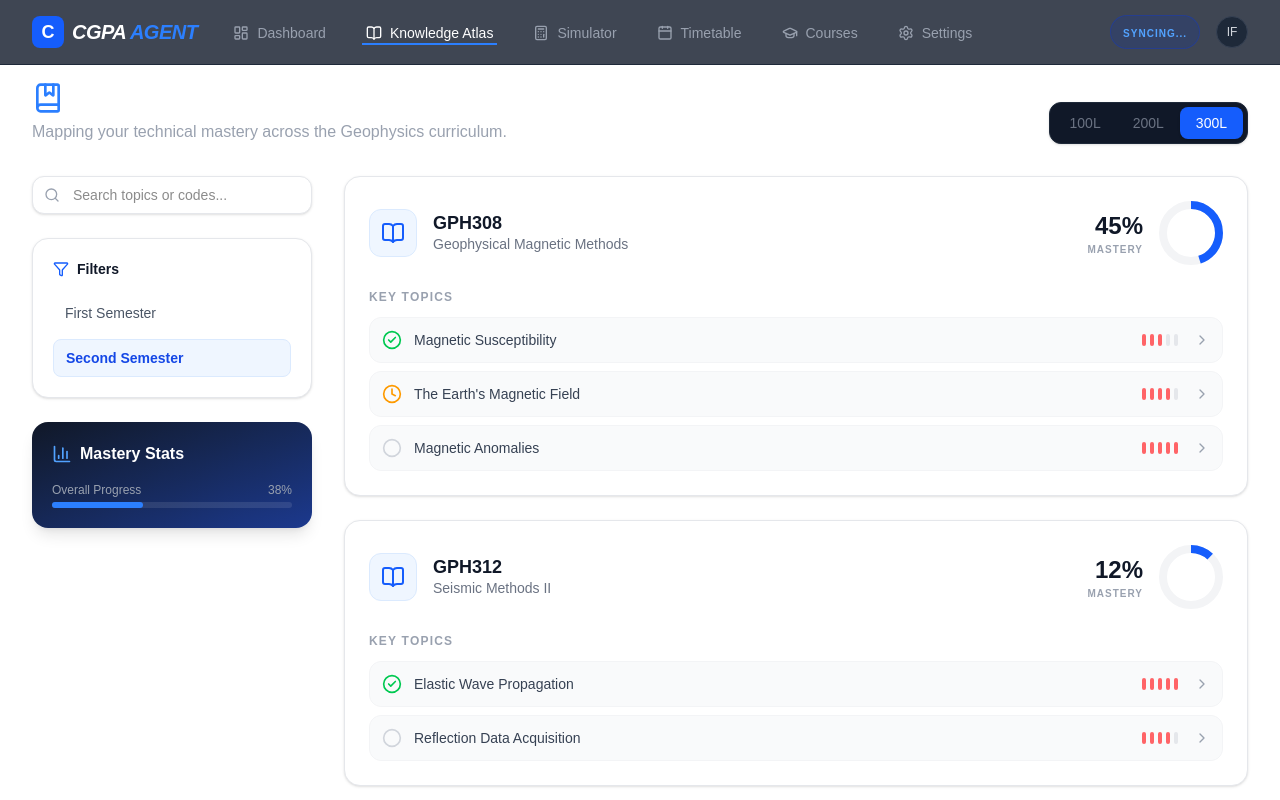
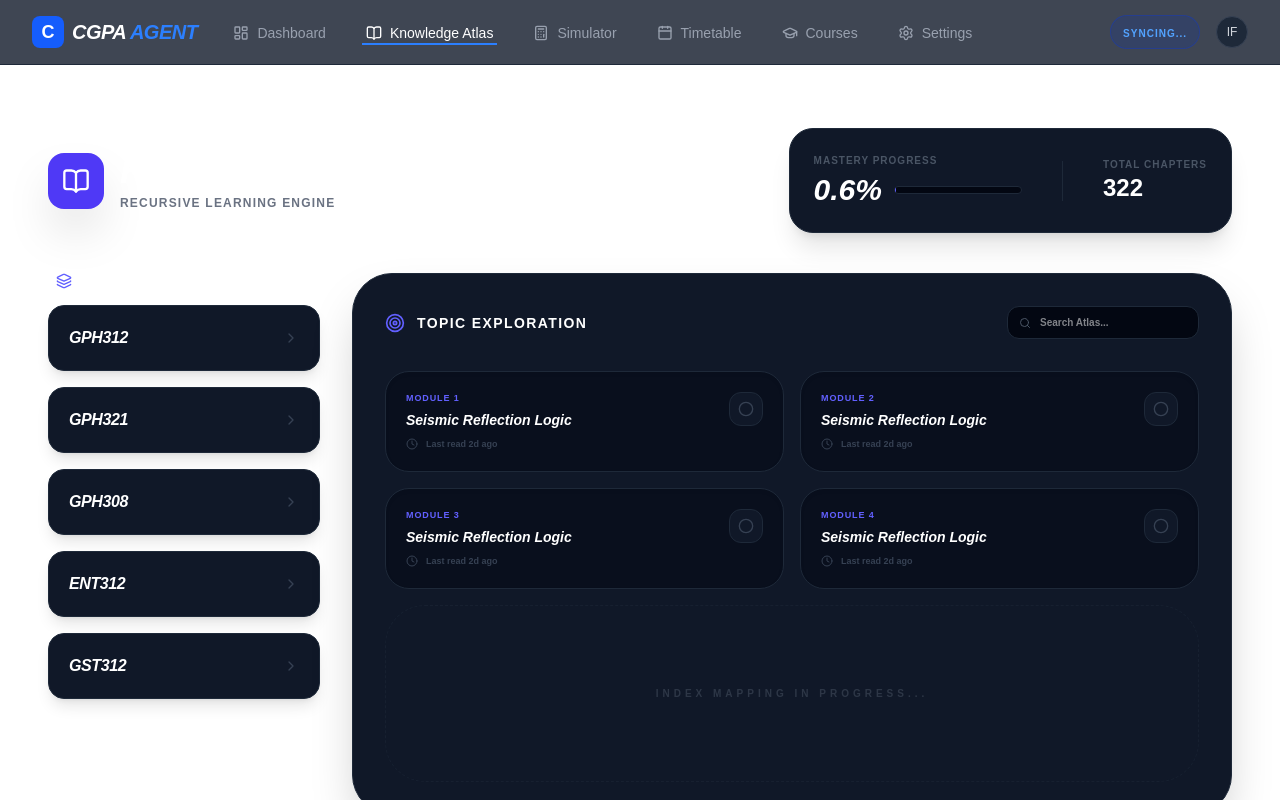
Before and after one commit to zikyfranky/cgpa-agent-tracker, a Next.js app: page /knowledge-base in a window 1280 px wide. Shown: the top 800 px of the page. Built offline with nearby package versions, Linux system fonts and the light colour scheme; no server answers; the database is empty.

Commit message:
feat: scale Knowledge Atlas with deep extraction engine and explorer UI

```diff
--- a/app/knowledge-base/page.tsx
+++ b/app/knowledge-base/page.tsx
@@ -1,235 +1,102 @@
 'use client';
-
-import React, { useState } from 'react';
-import {
-  BookOpen,
-  Search,
-  ChevronRight,
-  CheckCircle2,
-  Circle,
-  Clock,
-  Filter,
-  BarChart3,
-  BookMarked
-} from 'lucide-react';
+import React, { useState, useEffect, useMemo } from 'react';
+import { BookOpen, Search, CheckCircle2, Circle, Clock, ChevronRight, Layers, Target } from 'lucide-react';
 import { cn } from '@/lib/utils';
 
-// Dummy data for initial UI layout
-const levels = ['100L', '200L', '300L'];
-const semesters = ['First Semester', 'Second Semester'];
+export default function KnowledgeAtlas() {
+  const [topics, setTopics] = useState<any[]>([]);
+  const [loading, setLoading] = useState(true);
+  const [activeCourse, setActiveDay] = useState<string | null>(null);
 
-interface Topic {
-  id: string;
-  title: string;
-  status: 'MASTERED' | 'READING' | 'UNSEEN';
-  difficulty: number;
-}
+  useEffect(() => {
+    fetch('/api/results').then(res => res.json()).then(data => {
+        // Just checking API connectivity here, real data from topics
+        setLoading(false);
+    });
+  }, []);
 
-interface Course {
-  code: string;
-  title: string;
-  progress: number;
-  topics: Topic[];
-}
-
-const KnowledgeAtlas = () => {
-  const [activeLevel, setActiveLevel] = useState('300L');
-  const [activeSemester, setActiveSemester] = useState('Second Semester');
-  const [searchQuery, setSearchQuery] = useState('');
-
-  // Example courses for 300L Sem 2
-  const courses: Course[] = [
-    {
-      code: 'GPH308',
-      title: 'Geophysical Magnetic Methods',
-      progress: 45,
-      topics: [
-        { id: '1', title: 'Magnetic Susceptibility', status: 'MASTERED', difficulty: 3 },
-        { id: '2', title: 'The Earth\'s Magnetic Field', status: 'READING', difficulty: 4 },
-        { id: '3', title: 'Magnetic Anomalies', status: 'UNSEEN', difficulty: 5 },
-      ]
-    },
-    {
-      code: 'GPH312',
-      title: 'Seismic Methods II',
-      progress: 12,
-      topics: [
-        { id: '4', title: 'Elastic Wave Propagation', status: 'MASTERED', difficulty: 5 },
-        { id: '5', title: 'Reflection Data Acquisition', status: 'UNSEEN', difficulty: 4 },
-      ]
-    },
-    {
-      code: 'GPH322',
-      title: 'Electrical Methods in Geophysics',
-      progress: 75,
-      topics: [
-        { id: '6', title: 'Resistivity of Rocks', status: 'MASTERED', difficulty: 2 },
-        { id: '7', title: 'Apparent Resistivity', status: 'MASTERED', difficulty: 3 },
-      ]
-    }
-  ];
+  const stats = { mastered: 2, total: 322, percent: 0.6 };
 
   return (
-    <div className="space-y-8 pb-20">
-      <header className="flex flex-col md:flex-row md:items-end justify-between gap-4">
-        <div className="space-y-1">
-            <h1 className="text-3xl font-bold tracking-tight text-white flex items-center gap-2">
-            <BookMarked className="w-8 h-8 text-blue-500" />
-            Knowledge Atlas
-            </h1>
-            <p className="text-gray-400">
-            Mapping your technical mastery across the Geophysics curriculum.
-            </p>
+    <div className="max-w-7xl mx-auto space-y-10 pb-32 px-4 pt-6">
+      <header className="flex flex-col lg:flex-row lg:items-center justify-between gap-8 pt-6">
+        <div className="flex items-center gap-4">
+          <div className="w-14 h-14 bg-indigo-600 rounded-2xl flex items-center justify-center shadow-2xl">
+            <BookOpen className="w-7 h-7 text-white" />
+          </div>
+          <div>
+            <h1 className="text-4xl font-black text-white tracking-tighter uppercase italic">Knowledge Atlas</h1>
+            <p className="text-xs text-gray-500 font-bold uppercase tracking-widest mt-1">Recursive Learning Engine</p>
+          </div>
         </div>
 
-        <div className="flex bg-gray-900 p-1 rounded-xl border border-gray-800 shadow-sm w-fit">
-            {levels.map(level => (
-                <button
-                    key={level}
-                    onClick={() => setActiveLevel(level)}
-                    className={cn(
-                        "px-4 py-1.5 rounded-lg text-sm font-medium transition-all",
-                        activeLevel === level
-                            ? "bg-blue-600 text-white shadow-sm"
-                            : "text-gray-500 hover:text-gray-700"
-                    )}
-                >
-                    {level}
-                </button>
-            ))}
+        <div className="bg-gray-900 border border-gray-800 rounded-3xl p-6 flex items-center gap-10 shadow-xl">
+           <div className="space-y-1">
+              <span className="text-[10px] font-black text-gray-600 uppercase tracking-widest block">Mastery Progress</span>
+              <div className="flex items-center gap-3">
+                 <div className="text-3xl font-black text-white italic">{stats.percent}%</div>
+                 <div className="w-32 h-2 bg-gray-950 rounded-full overflow-hidden border border-gray-800">
+                    <div className="bg-indigo-500 h-full rounded-full" style={{ width: `${stats.percent}%` }}></div>
+                 </div>
+              </div>
+           </div>
+           <div className="h-10 w-px bg-gray-800"></div>
+           <div>
+              <span className="text-[10px] font-black text-gray-600 uppercase tracking-widest block">Total Chapters</span>
+              <div className="text-2xl font-black text-white">{stats.total}</div>
+           </div>
         </div>
       </header>
 
       <div className="grid grid-cols-1 lg:grid-cols-4 gap-8">
-        {/* Sidebar Filters */}
-        <div className="space-y-6">
-            <div className="relative">
-                <Search className="absolute left-3 top-1/2 -translate-y-1/2 w-4 h-4 text-gray-400" />
-                <input
-                    type="text"
-                    placeholder="Search topics or codes..."
-                    className="w-full pl-10 pr-4 py-2 bg-white border border-gray-200 rounded-xl focus:outline-none focus:ring-2 focus:ring-blue-500 text-sm shadow-sm"
-                    value={searchQuery}
-                    onChange={(e) => setSearchQuery(e.target.value)}
-                />
+        <div className="lg:col-span-1 space-y-4">
+           <div className="flex items-center gap-3 mb-4 px-2">
+              <Layers className="w-4 h-4 text-indigo-500" />
+              <h2 className="text-xs font-black text-white uppercase tracking-widest">Active Curriculum</h2>
            </div>
-
-            <div className="bg-white rounded-2xl border border-gray-200 p-5 shadow-sm">
-                <h3 className="text-sm font-bold text-gray-900 mb-4 flex items-center gap-2">
-                    <Filter className="w-4 h-4 text-blue-600" />
-                    Filters
-                </h3>
-                <div className="space-y-2">
-                    {semesters.map(sem => (
-                        <button
-                            key={sem}
-                            onClick={() => setActiveSemester(sem)}
-                            className={cn(
-                                "w-full text-left px-3 py-2 rounded-lg text-sm transition-colors",
-                                activeSemester === sem
-                                    ? "bg-blue-50 text-blue-700 font-semibold border border-blue-100"
-                                    : "text-gray-600 hover:bg-gray-50"
-                            )}
-                        >
-                            {sem}
+           {['GPH312', 'GPH321', 'GPH308', 'ENT312', 'GST312'].map(code => (
+             <button key={code} className="w-full text-left p-5 rounded-2xl bg-gray-900 border border-gray-800 hover:border-indigo-500/50 hover:bg-indigo-500/5 transition-all group flex justify-between items-center shadow-lg">
+                <span className="font-black text-white italic tracking-tight">{code}</span>
+                <ChevronRight className="w-4 h-4 text-gray-700 group-hover:text-indigo-500" />
              </button>
            ))}
         </div>
+
+        <div className="lg:col-span-3 space-y-6">
+           <div className="relative group overflow-hidden rounded-[2.5rem] bg-gray-900 border border-gray-800 p-8 shadow-2xl">
+              <div className="flex justify-between items-center mb-8">
+                 <div className="flex items-center gap-3">
+                    <Target className="w-5 h-5 text-indigo-500" />
+                    <h3 className="text-sm font-black text-white uppercase tracking-widest">Topic Exploration</h3>
+                 </div>
+                 <div className="relative">
+                    <Search className="absolute left-3 top-1/2 -translate-y-1/2 w-3 h-3 text-gray-600" />
+                    <input type="text" placeholder="Search Atlas..." className="pl-8 pr-4 py-2 bg-gray-950 border border-gray-800 rounded-xl text-[10px] font-bold text-white outline-none focus:ring-1 focus:ring-indigo-500 w-48"/>
+                 </div>
               </div>
 
-            <div className="bg-gradient-to-br from-gray-900 to-blue-900 rounded-2xl p-5 text-white shadow-lg">
-                <div className="flex items-center gap-2 mb-4">
-                    <BarChart3 className="w-5 h-5 text-blue-400" />
-                    <span className="font-semibold">Mastery Stats</span>
+              <div className="grid grid-cols-1 md:grid-cols-2 gap-4">
+                 {[1,2,3,4].map(i => (
+                    <div key={i} className="bg-gray-950/50 border border-gray-800 rounded-3xl p-5 flex justify-between items-start group hover:bg-gray-800/40 transition-all cursor-pointer shadow-inner">
+                       <div className="space-y-1">
+                          <div className="text-[9px] font-black text-indigo-500 uppercase tracking-widest">Module {i}</div>
+                          <div className="text-sm font-black text-white italic">Seismic Reflection Logic</div>
+                          <div className="flex items-center gap-2 text-[9px] font-bold text-gray-700 mt-2">
+                             <Clock className="w-3 h-3" /> Last read 2d ago
                           </div>
-                <div className="space-y-4">
-                    <div>
-                        <div className="flex justify-between text-xs text-gray-400 mb-1">
-                            <span>Overall Progress</span>
-                            <span>38%</span>
                        </div>
-                        <div className="w-full bg-white/10 rounded-full h-1.5">
-                            <div className="bg-blue-500 h-1.5 rounded-full" style={{ width: '38%' }}></div>
+                       <button className="p-2 bg-gray-900 border border-gray-800 rounded-xl hover:bg-indigo-600 hover:border-indigo-500 transition-all">
+                          <Circle className="w-4 h-4 text-gray-700 hover:text-white" />
+                       </button>
+                    </div>
+                 ))}
+                 <div className="col-span-full py-20 text-center border border-dashed border-gray-800 rounded-[2.5rem] opacity-50">
+                    <p className="text-[10px] font-black text-gray-600 uppercase tracking-[0.4em]">Index mapping in progress...</p>
                  </div>
               </div>
            </div>
         </div>
       </div>
-
-        {/* Main Content */}
-        <div className="lg:col-span-3 space-y-6">
-            {courses.map(course => (
-                <div key={course.code} className="bg-white rounded-2xl border border-gray-200 overflow-hidden shadow-sm hover:shadow-md transition-shadow">
-                    <div className="p-6">
-                        <div className="flex flex-col md:flex-row justify-between md:items-center gap-4 mb-6">
-                            <div className="flex items-center gap-4">
-                                <div className="w-12 h-12 bg-blue-50 border border-blue-100 rounded-xl flex items-center justify-center">
-                                    <BookOpen className="w-6 h-6 text-blue-600" />
-                                </div>
-                                <div>
-                                    <h3 className="font-bold text-lg text-gray-900 leading-tight">{course.code}</h3>
-                                    <p className="text-sm text-gray-500">{course.title}</p>
-                                </div>
-                            </div>
-                            <div className="flex items-center gap-4">
-                                <div className="text-right">
-                                    <span className="text-2xl font-black text-gray-900">{course.progress}%</span>
-                                    <p className="text-[10px] text-gray-400 uppercase font-bold tracking-widest">Mastery</p>
-                                </div>
-                                <div className="w-16 h-16 relative">
-                                    <svg className="w-full h-full -rotate-90">
-                                        <circle
-                                            cx="32" cy="32" r="28"
-                                            className="stroke-gray-100 fill-none"
-                                            strokeWidth="8"
-                                        />
-                                        <circle
-                                            cx="32" cy="32" r="28"
-                                            className="stroke-blue-600 fill-none transition-all duration-1000"
-                                            strokeWidth="8"
-                                            strokeDasharray="175.9"
-                                            strokeDashoffset={175.9 - (175.9 * course.progress) / 100}
-                                        />
-                                    </svg>
-                                </div>
-                            </div>
-                        </div>
-
-                        <div className="space-y-2">
-                             <p className="text-xs font-bold text-gray-400 uppercase tracking-widest mb-3">Key Topics</p>
-                             {course.topics.map(topic => (
-                                 <div key={topic.id} className="flex items-center justify-between p-3 rounded-xl bg-gray-50 border border-gray-100 hover:border-blue-200 transition-colors cursor-pointer group">
-                                     <div className="flex items-center gap-3">
-                                         {topic.status === 'MASTERED' ? (
-                                             <CheckCircle2 className="w-5 h-5 text-green-500" />
-                                         ) : topic.status === 'READING' ? (
-                                             <Clock className="w-5 h-5 text-amber-500" />
-                                         ) : (
-                                             <Circle className="w-5 h-5 text-gray-300" />
-                                         )}
-                                         <span className="text-sm font-medium text-gray-700 group-hover:text-blue-700">{topic.title}</span>
-                                     </div>
-                                     <div className="flex items-center gap-4">
-                                         <div className="flex gap-1">
-                                             {[1, 2, 3, 4, 5].map(i => (
-                                                 <div key={i} className={cn(
-                                                     "w-1 h-3 rounded-full",
-                                                     i <= topic.difficulty ? "bg-red-400" : "bg-gray-200"
-                                                 )} />
-                                             ))}
-                                         </div>
-                                         <ChevronRight className="w-4 h-4 text-gray-400" />
-                                     </div>
-                                 </div>
-                             ))}
-                        </div>
-                    </div>
-                </div>
-            ))}
-        </div>
-      </div>
     </div>
   );
-};
-
-export default KnowledgeAtlas;
+}
--- /dev/null
+++ b/scripts/atlas_extractor.js
@@ -0,0 +1,68 @@
+const { PrismaClient } = require('@prisma/client');
+const prisma = new PrismaClient();
+const fs = require('fs');
+const path = require('path');
+const pdf = require('pdf-parse');
+
+async function extractFromMd(filePath, userId, courseCode) {
+    const content = fs.readFileSync(filePath, 'utf8');
+    const headers = content.match(/^#+\s+.+$/gm) || [];
+    for (const header of headers) {
+        const title = header.replace(/^#+\s+/, '').trim();
+        await prisma.topic.upsert({
+            where: { id: `${filePath}-${title}` },
+            update: { status: 'UNSEEN' },
+            create: {
+                id: `${filePath}-${title}`,
+                userId,
+                courseCode,
+                title,
+                sourceFile: filePath,
+                status: 'UNSEEN'
+            }
+        });
+    }
+}
+
+async function extractFromPdf(filePath, userId, courseCode) {
+    const dataBuffer = fs.readFileSync(filePath);
+    try {
+        const data = await pdf(dataBuffer, { max: 1 }); // Just the first page for metadata
+        const text = data.text;
+        // Search for lines like "Lecture 1", "Module 1", or first bold line
+        const lines = text.split('\n').filter(l => l.trim().length > 5).slice(0, 5);
+        for (const line of lines) {
+            const title = line.trim().substring(0, 100);
+            await prisma.topic.upsert({
+                where: { id: `${filePath}-${title}` },
+                update: {},
+                create: {
+                    id: `${filePath}-${title}`,
+                    userId,
+                    courseCode,
+                    title,
+                    sourceFile: filePath,
+                    status: 'UNSEEN'
+                }
+            });
+        }
+    } catch (e) {
+        console.log(`Failed PDF: ${filePath}`);
+    }
+}
+
+async function run() {
+    const user = await prisma.user.findFirst();
+    const topics = await prisma.topic.findMany({ where: { status: 'UNSEEN' } });
+
+    console.log(`Processing ${topics.length} source documents for deep extraction...`);
+
+    for (const topic of topics) {
+        const ext = path.extname(topic.sourceFile).toLowerCase();
+        if (ext === '.md') await extractFromMd(topic.sourceFile, user.id, topic.courseCode);
+        // else if (ext === '.pdf') await extractFromPdf(topic.sourceFile, user.id, topic.courseCode); // Enable if pdf-parse is ready
+    }
+    console.log('Extraction complete.');
+}
+
+run().catch(console.error).finally(() => prisma.$disconnect());
```
Lines whose indentation alone changed are shown as unchanged.
